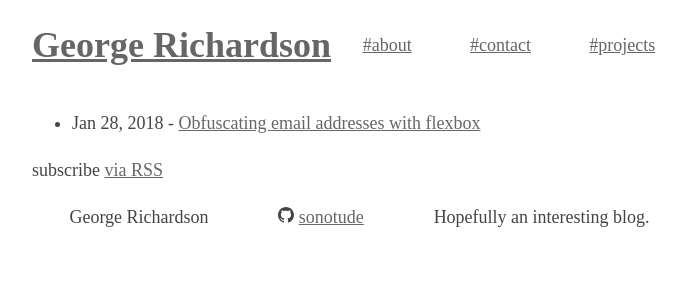
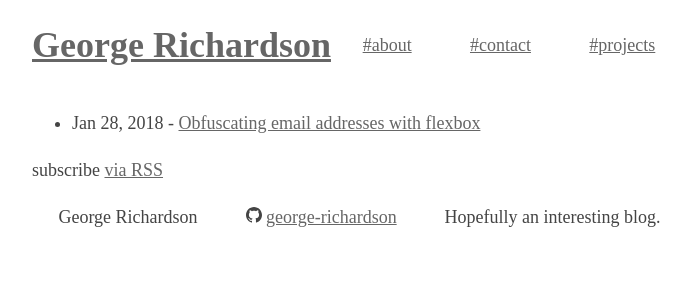
Before and after one commit to george-richardson/gjhr.me, a Jekyll site: the page built from index.md, in a window 1280 px wide. Shown: the top 300 px of the page, without its empty margins (283-974 px from the left). Built offline with Jekyll 4.4.1, drawn with Linux system fonts in a browser that asks for light colours.

Commit message:
Update github username

```diff
--- a/_config.yml
+++ b/_config.yml
@@ -3,7 +3,7 @@ author: George Richardson
 description: Hopefully an interesting blog.
 baseurl: ""
 url: ""
-github_username:  sonotude
+github_username:  george-richardson
 markdown: kramdown
 plugins:
   - jekyll-feed
```
